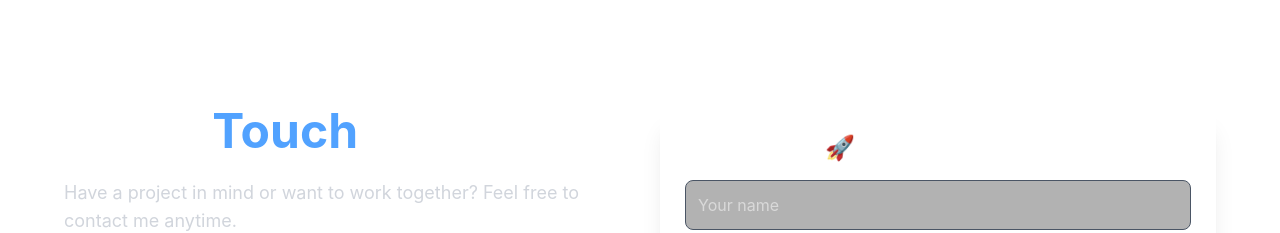
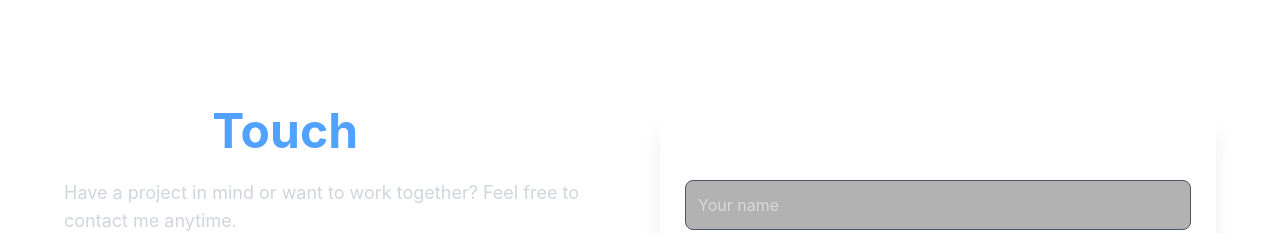
Before and after one commit to SonamNagar/React-Portfolio, a React (Vite) app: page / in a window 1280 px wide. Shown: the part 3160-3393 px from the top of the page. Built offline with nearby package versions, Linux system fonts and the light colour scheme; no server answers.

Commit message:
updated contact

```diff
--- a/src/pages/Contact.jsx
+++ b/src/pages/Contact.jsx
@@ -129,7 +129,7 @@ const Contact = () => {
         >
 
           <h3 className="text-2xl font-semibold text-white">
-            Contact Me 🚀
+            Contact Me
           </h3>
 
           {/* INPUTS (UNCHANGED LOGIC) */}
```
